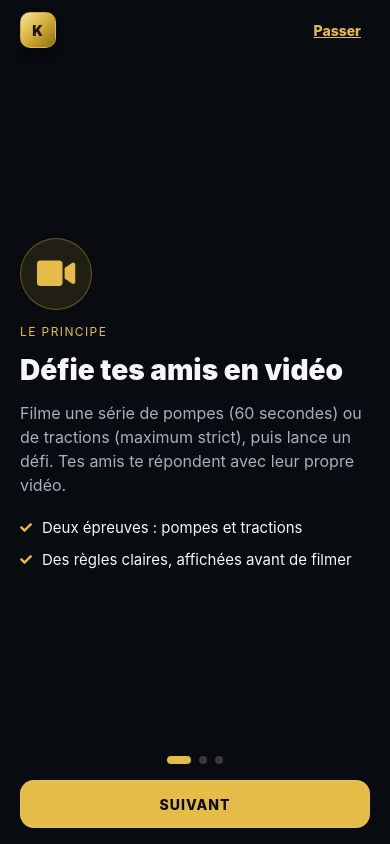
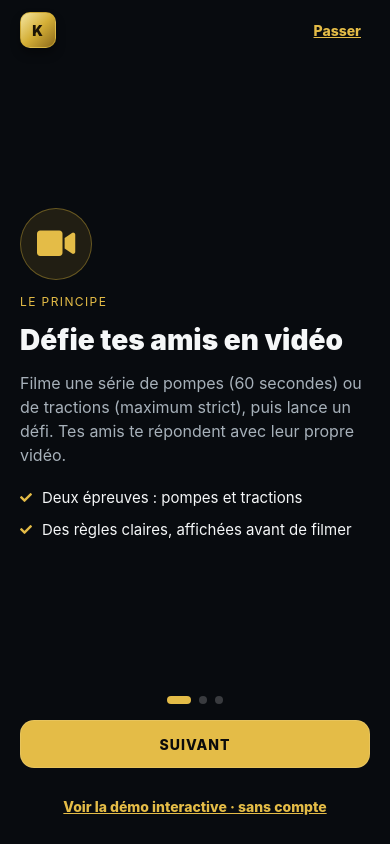
Before and after one commit to kenams/-Sport-Challenge, a React Native app: screen /Onboarding in a window 390 px wide. Built offline with nearby package versions, Linux system fonts and the light colour scheme; no server answers; what expo-notifications would draw is missing.

Commit message:
feat: link onboarding to interactive demo

```diff
--- a/src/screens/OnboardingScreen.tsx
+++ b/src/screens/OnboardingScreen.tsx
@@ -1,6 +1,6 @@
 // src/screens/OnboardingScreen.tsx — 3 écrans honnêtes, sans promesse inexistante.
 import React, { useState } from "react";
-import { ScrollView, StyleSheet, Text, View } from "react-native";
+import { Linking, ScrollView, StyleSheet, Text, View } from "react-native";
 import AsyncStorage from "@react-native-async-storage/async-storage";
 import { FontAwesome5 } from "@expo/vector-icons";
 import { SafeAreaView } from "react-native-safe-area-context";
@@ -9,6 +9,7 @@ import LogoMark from "../components/LogoMark";
 import ActionButton from "../components/immortal/ActionButton";
 
 const ONBOARDING_KEY = "immortal_onboarding_seen";
+const DEMO_URL = "https://immortal-kah-demo.vercel.app/";
 
 export async function markOnboardingSeen() {
   try {
@@ -58,6 +59,10 @@ export default function OnboardingScreen({ navigation }: any) {
   const slide = SLIDES[index];
   const last = index === SLIDES.length - 1;
 
+  const openDemo = () => {
+    void Linking.openURL(DEMO_URL).catch(() => undefined);
+  };
+
   const finish = async () => {
     await markOnboardingSeen();
     navigation?.replace("Login");
@@ -99,6 +104,7 @@ export default function OnboardingScreen({ navigation }: any) {
           {index > 0 ? <ActionButton label="Retour" variant="ghost" onPress={() => setIndex(index - 1)} style={{ flex: 1 }} /> : null}
           <ActionButton label={last ? "Commencer" : "Suivant"} onPress={() => (last ? finish() : setIndex(index + 1))} style={{ flex: 2 }} />
         </View>
+        <ActionButton label="Voir la démo interactive · sans compte" variant="link" onPress={openDemo} />
       </View>
     </SafeAreaView>
   );
```
